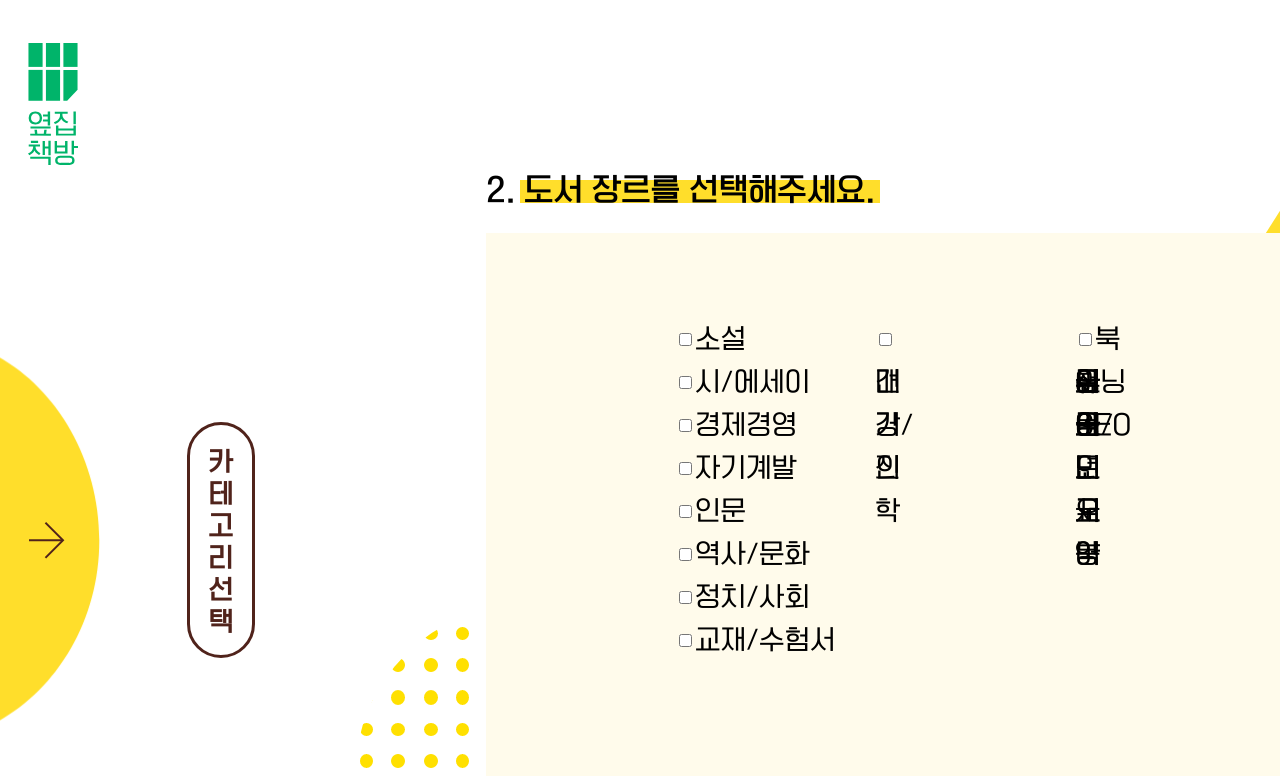
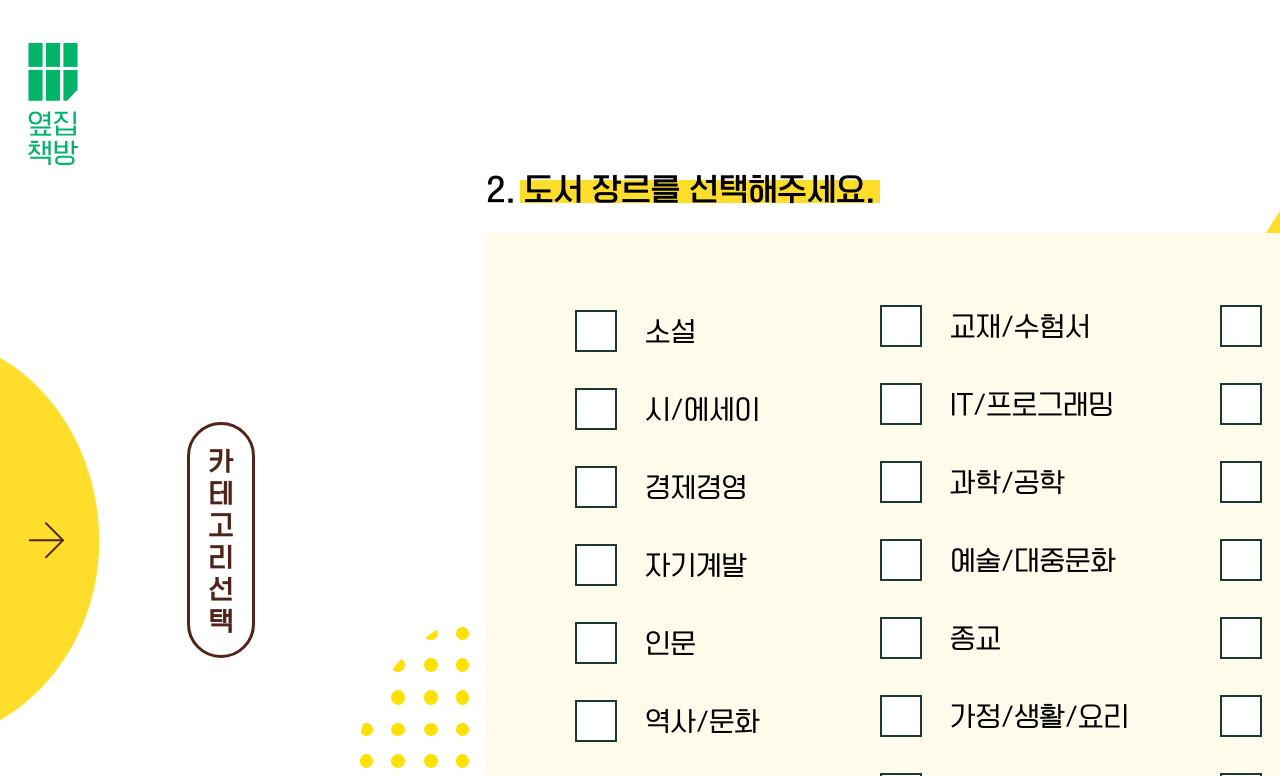
Before and after one commit to silver23rain/boiled-egg-fe, a React (Create React App) app: page /selectbookgenre in a window 1280 px wide. Shown: the top 776 px of the page. Built offline with nearby package versions, Linux system fonts and the light colour scheme.

Commit message:
책 장르 체크박스 뷰 추가

```diff
--- a/src/components/Register/Bookgenre.jsx
+++ b/src/components/Register/Bookgenre.jsx
@@ -1,25 +1,46 @@
 import React, { Component, Fragment } from 'react';
 import styled from "styled-components";
+import Checkbox from './Checkbox';
 
 class Bookgenre extends Component {
-    constructor(props){
-        super(props);
-        this.state={
-            categoryDate: [
-                {}
-            ]
-        }
+    state ={checked: false}
+
+    handleCheckboxChange = event => {
+        this.setState({ checked: event.target.checked});
     }
+
     render() {
-        const category = ['소설','시/에세이','경제경영','자기계발','인문','역사/문화'
-    ,'정치/사회','건강/의학','교재/수험서','IT/프로그래밍','과학/공학','예술/대중문화'
-    ,'종교','가정/생활/요리','여행/취미','매거진','아동','유아','e 오디오북','북모닝CEO'
-    ,'외국도서','국어/외국어','청소년교양'
-    ];
-        const categorylist = category.map(
-        (category) => (<Category style={{color:'#000000'}}><Input type="checkbox"/>{category}</Category>)
+        const category_first = ['소설','시/에세이','경제경영','자기계발','인문','역사/문화'
+    ,'정치/사회','건강/의학'];
+        const category_second = ['교재/수험서','IT/프로그래밍','과학/공학','예술/대중문화'
+    ,'종교','가정/생활/요리','여행/취미','매거진'];
+        const category_third = ['아동','유아','e 오디오북','북모닝CEO'
+    ,'외국도서','국어/외국어','청소년교양'];
+        const categorylist_first = category_first.map(
+        (category_first) => (
+            <div>
+            <Checkbox
+            checked={this.state.checked}
+            onChange={this.handleCheckboxChange}/>
+            <Category>{category_first}</Category></div>)
         );
-        console.log(categorylist);
+        const categorylist_second = category_second.map(
+        (category_second) => (
+            <div>
+            <Checkbox
+            checked={this.state.checked}
+            onChange={this.handleCheckboxChange}/>
+            <Category>{category_second}</Category></div>)
+        );
+        const categorylist_third = category_third.map(
+        (category_third) => (
+            <div>
+            <Checkbox
+            checked={this.state.checked}
+            onChange={this.handleCheckboxChange}/>
+            <Category>{category_third}</Category></div>)
+        );
+
 
         return (
             <Fragment>
@@ -27,7 +48,13 @@ class Bookgenre extends Component {
                 <form onSubmit={this.onSubmit}>
                     <FormCheck>
                         <Label>
-                            {categorylist}
+                             {categorylist_first}
+                        </Label>
+                        <Label>
+                             {categorylist_second}
+                        </Label>
+                        <Label>
+                            {categorylist_third}
                         </Label>
                     </FormCheck>
                 </form>
@@ -37,59 +64,56 @@ class Bookgenre extends Component {
     }
 }
 const Category = styled.div`
+    color:#000000;
+    font-size:26px;
+    position: relative;
+    left: -30px;
+    top: 10px;
 `;
-const Input = styled.input`
 
-`;
-const Label = styled.label`
-    width: 50px;
-    height: 30px;
-    font-size: 26px;
-    color: #000000;
+const Label = styled.div`
+    position:absolute;
+    top: 260px;
+    left: 675px;
+    z-index:3;
 
 `;
 const FormCheck = styled.div`
-    width:190px;
-    position:absolute;
-    top: 319px;
-    left: 675px;
-    z-index:3;
-    display: inline-block;
-    height: 100%;
-    line-height: 43px;
+    width:230px;
+    & ${Label}:nth-child(2){
+    position:relative;
+    left: 980px;
+    top: 255px;
+    }
+    & ${Label}:nth-child(3){
+    position:relative;
+    top: -369px;
+    left: 1320px;
+    }
+`;
+// const FormCheck = styled.div`
+//     width:230px;
+//     position:absolute;
+//     top: 319px;
+//     left: 675px;
+//     z-index:3;
+//     line-height: 70px;
+//     height: 100%;
 
-    ${Category}:nth-child(8){
+//     & ${Label}:nth-child(2){
+//         position:relative;
+//         top: -570px;
+//         left: 200px;
+//         height:100%;
 
-            position:absolute;
-            top:0px;
-            left: 200px;
+//     }
+//     & ${Label}:nth-child(3){
+//         position:relative;
+//         top: -1100px;
+//         left: 500px;
+//     }
 
-
-    }
-    ${Category}:nth-child(n+9):nth-child(-n+16){
-        left:200px;
-        display: inline-block;
-        height: 100%;
-        line-height: 43px;
-    }
-    ${Category}:nth-child(n+16){
-
-        position:absolute;
-        top:0px;
-        left: 400px;
-        height:100%;
-        display: inline-block;
-        ${Category}:nth-child(n+17){
-            position:absolute;
-            left:400px;
-            display: inline-block;
-            height: 100%;
-            line-height: 43px;
-        }
-
-}
-
-`;
+// `;
 const BackgroudBox = styled.div`
     width:1048px;
     height: 716px;
--- a/src/components/Register/BooksearchList.jsx
+++ b/src/components/Register/BooksearchList.jsx
@@ -1,7 +1,8 @@
 import React from 'react';
+import {render} from 'react-dom';
 
-const BooksearchList = (props) => {
-    const books = props.books.map((book)=>{
+const BooksearchList = (renderprops) => {
+    const books = renderprops.books.map((book)=>{
         return (
             <div key={book.id}>
                 <img key={book.id} src={book.url}/>
--- /dev/null
+++ b/src/components/Register/Checkbox.jsx
@@ -0,0 +1,57 @@
+import React, { Component } from 'react';
+import styled from 'styled-components';
+import Checked from '../../img/checked.png';
+
+const Checkbox = ({className, checked, ...props}) => (
+    <CheckboxContainer className={className}>
+        <HiddenCheckbox checked={checked} {...props}/>
+        <StyledCheckbox checked={checked}>
+           <Icon/>
+        </StyledCheckbox>
+    </CheckboxContainer>
+)
+const HiddenCheckbox = styled.input.attrs({ type: 'checkbox' })`
+  border: 0;
+  clip: rect(0 0 0 0);
+  clippath: inset(50%);
+  height: 1px;
+  margin: -1px;
+  overflow: hidden;
+  padding: 0;
+  position: absolute;
+  white-space: nowrap;
+  width: 1px;
+`;
+
+const Icon = styled.img.attrs({
+    src: Checked ,
+  })`
+    position: absolute;
+    left: 28.1px;
+    top: 43.2px;
+
+    ;
+`;
+const StyledCheckbox = styled.div`
+    display:inline-block;
+    width: 38px;
+    height: 38px;
+    background-color:#ffffff;
+    cursor: pointer;
+    border: solid 2px #1c3931;
+    ${HiddenCheckbox}:focus + & {
+        box-shadow: 0 0 0 3px pink;
+      }
+        ${Icon} {
+        visibility: ${props => (props.checked ? 'visible' : 'hidden')}
+      }
+`;
+const CheckboxContainer = styled.div`
+    display: inline-block;
+    vertical-align: middle;
+    position: relative;
+    top: 50px;
+    left: -100px
+`;
+
+export default Checkbox;
```
Also changed, not shown: src/img/checked.png (added).
